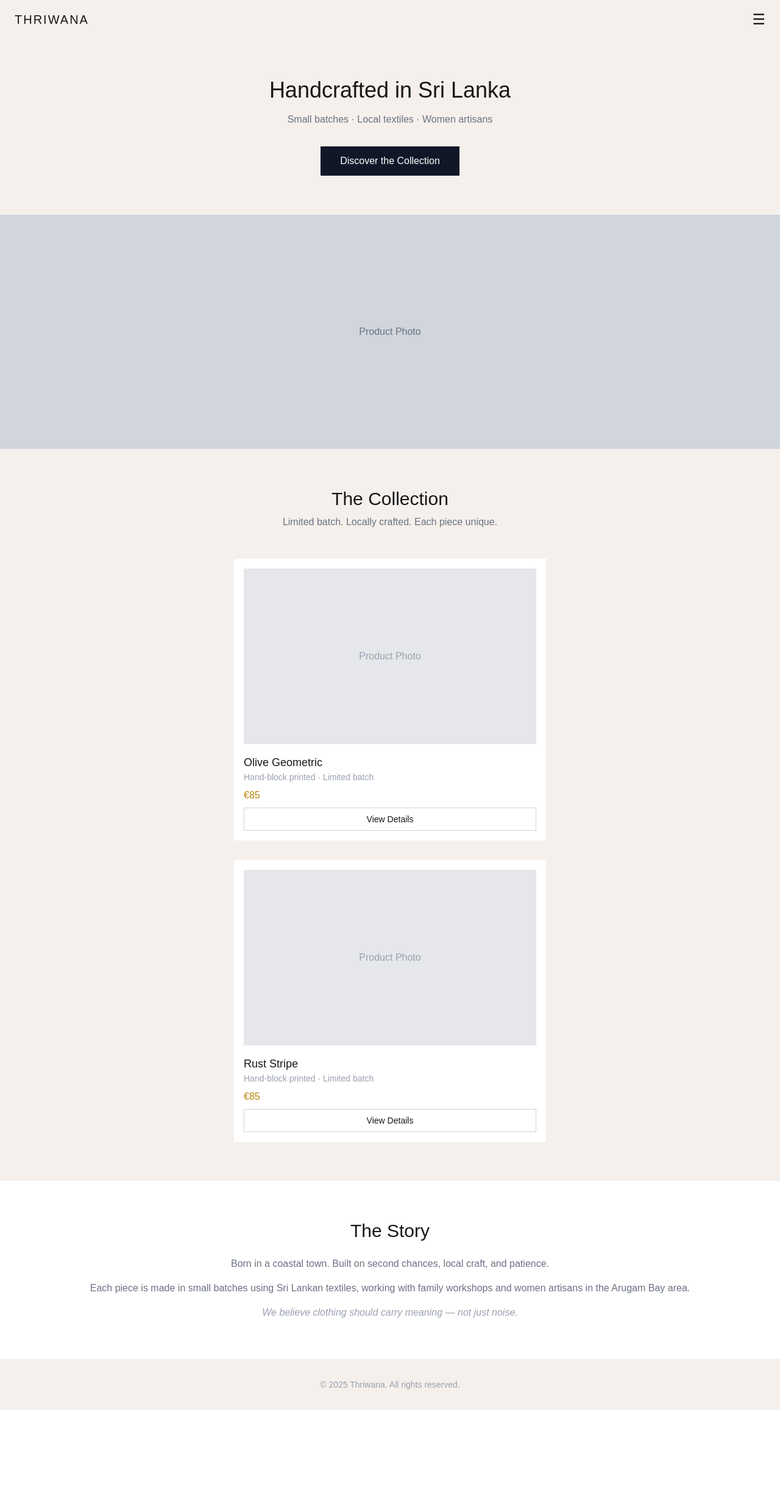
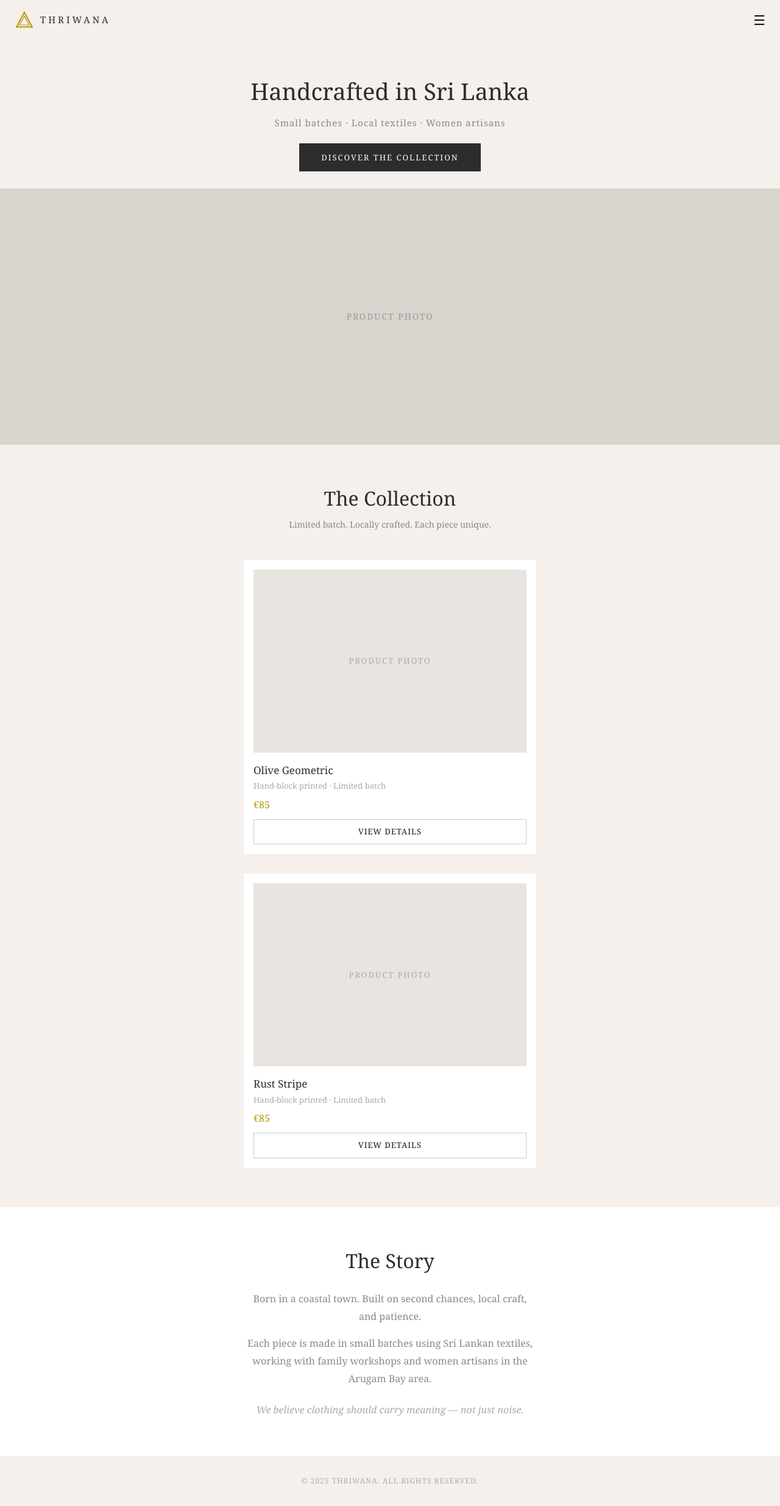
Before and after one commit to yanbaylon06-max/thriwana, a Next.js app: page / in a window 1280 px wide. Shown: the whole page at 61% size. Before the commit the page ends 2312 px from the top, so only its background shows below. Built offline with nearby package versions, Linux system fonts and the light colour scheme.

Commit message:
Premium design with logo

```diff
--- a/app/page.tsx
+++ b/app/page.tsx
@@ -1,67 +1,85 @@
 export default function Home() {
   return (
-    <main className="min-h-screen bg-[#f5f0eb]">
+    <main className="min-h-screen" style={{backgroundColor: '#f5f0eb', fontFamily: 'Georgia, serif'}}>
       {/* Nav */}
-      <nav className="flex justify-between items-center px-6 py-4">
-        <div className="flex items-center gap-2">
-          <span className="text-xl font-light tracking-widest">THRIWANA</span>
+      <nav style={{display: 'flex', justifyContent: 'space-between', alignItems: 'center', padding: '16px 24px', backgroundColor: '#f5f0eb'}}>
+        <div style={{display: 'flex', alignItems: 'center', gap: '10px'}}>
+          <svg width="32" height="32" viewBox="0 0 40 40" fill="none">
+            <polygon points="20,4 36,34 4,34" stroke="#b8960c" strokeWidth="2.5" fill="none"/>
+            <polygon points="20,12 30,30 10,30" stroke="#b8960c" strokeWidth="1.5" fill="none"/>
+          </svg>
+          <span style={{fontSize: '15px', letterSpacing: '4px', color: '#2c2c2c'}}>THRIWANA</span>
         </div>
-        <button className="text-2xl">☰</button>
+        <button style={{fontSize: '22px', background: 'none', border: 'none', cursor: 'pointer'}}>☰</button>
       </nav>
 
       {/* Hero */}
-      <section className="px-6 py-16 text-center">
-        <h1 className="text-4xl font-light mb-4">Handcrafted in Sri Lanka</h1>
-        <p className="text-gray-500 mb-8">Small batches · Local textiles · Women artisans</p>
-        <a href="#collection" className="bg-gray-900 text-white px-8 py-3 inline-block">
-          Discover the Collection
+      <section style={{padding: '60px 24px 40px', textAlign: 'center'}}>
+        <h1 style={{fontSize: '38px', fontWeight: '300', color: '#2c2c2c', lineHeight: '1.3', marginBottom: '16px'}}>
+          Handcrafted in Sri Lanka
+        </h1>
+        <p style={{color: '#888', fontSize: '15px', marginBottom: '32px', letterSpacing: '1px'}}>
+          Small batches · Local textiles · Women artisans
+        </p>
+        <a href="#collection" style={{backgroundColor: '#2c2c2c', color: '#fff', padding: '14px 36px', textDecoration: 'none', fontSize: '13px', letterSpacing: '2px'}}>
+          DISCOVER THE COLLECTION
         </a>
       </section>
 
-      {/* Hero Image Placeholder */}
-      <div className="w-full h-96 bg-gray-300 flex items-center justify-center">
-        <span className="text-gray-500">Product Photo</span>
+      {/* Hero Image */}
+      <div style={{width: '100%', height: '420px', backgroundColor: '#d9d4ce', display: 'flex', alignItems: 'center', justifyContent: 'center'}}>
+        <span style={{color: '#999', fontSize: '14px', letterSpacing: '2px'}}>PRODUCT PHOTO</span>
       </div>
 
       {/* Collection */}
-      <section id="collection" className="px-6 py-16">
-        <h2 className="text-3xl font-light text-center mb-2">The Collection</h2>
-        <p className="text-center text-gray-500 mb-12">Limited batch. Locally crafted. Each piece unique.</p>
-        <div className="grid grid-cols-1 gap-8 max-w-lg mx-auto">
+      <section id="collection" style={{padding: '64px 24px'}}>
+        <h2 style={{fontSize: '32px', fontWeight: '300', textAlign: 'center', color: '#2c2c2c', marginBottom: '8px'}}>The Collection</h2>
+        <p style={{textAlign: 'center', color: '#888', marginBottom: '48px', fontSize: '14px'}}>Limited batch. Locally crafted. Each piece unique.</p>
+        <div style={{maxWidth: '480px', margin: '0 auto', display: 'flex', flexDirection: 'column', gap: '32px'}}>
           {/* Product 1 */}
-          <div className="bg-white p-4">
-            <div className="w-full h-72 bg-gray-200 flex items-center justify-center mb-4">
-              <span className="text-gray-400">Product Photo</span>
+          <div style={{backgroundColor: '#fff', padding: '16px'}}>
+            <div style={{width: '100%', height: '300px', backgroundColor: '#e8e4df', display: 'flex', alignItems: 'center', justifyContent: 'center', marginBottom: '16px'}}>
+              <span style={{color: '#aaa', fontSize: '13px', letterSpacing: '2px'}}>PRODUCT PHOTO</span>
             </div>
-            <h3 className="text-lg font-light">Olive Geometric</h3>
-            <p className="text-gray-400 text-sm">Hand-block printed · Limited batch</p>
-            <p className="text-[#b8860b] my-2">€85</p>
-            <button className="w-full border border-gray-300 py-2 text-sm">View Details</button>
+            <h3 style={{fontWeight: '300', fontSize: '17px', color: '#2c2c2c', marginBottom: '4px'}}>Olive Geometric</h3>
+            <p style={{color: '#aaa', fontSize: '13px', marginBottom: '8px'}}>Hand-block printed · Limited batch</p>
+            <p style={{color: '#b8960c', fontSize: '16px', marginBottom: '12px'}}>€85</p>
+            <button style={{width: '100%', border: '1px solid #ccc', padding: '10px', backgroundColor: 'transparent', fontSize: '13px', letterSpacing: '1px', cursor: 'pointer'}}>
+              VIEW DETAILS
+            </button>
           </div>
           {/* Product 2 */}
-          <div className="bg-white p-4">
-            <div className="w-full h-72 bg-gray-200 flex items-center justify-center mb-4">
-              <span className="text-gray-400">Product Photo</span>
+          <div style={{backgroundColor: '#fff', padding: '16px'}}>
+            <div style={{width: '100%', height: '300px', backgroundColor: '#e8e4df', display: 'flex', alignItems: 'center', justifyContent: 'center', marginBottom: '16px'}}>
+              <span style={{color: '#aaa', fontSize: '13px', letterSpacing: '2px'}}>PRODUCT PHOTO</span>
             </div>
-            <h3 className="text-lg font-light">Rust Stripe</h3>
-            <p className="text-gray-400 text-sm">Hand-block printed · Limited batch</p>
-            <p className="text-[#b8860b] my-2">€85</p>
-            <button className="w-full border border-gray-300 py-2 text-sm">View Details</button>
+            <h3 style={{fontWeight: '300', fontSize: '17px', color: '#2c2c2c', marginBottom: '4px'}}>Rust Stripe</h3>
+            <p style={{color: '#aaa', fontSize: '13px', marginBottom: '8px'}}>Hand-block printed · Limited batch</p>
+            <p style={{color: '#b8960c', fontSize: '16px', marginBottom: '12px'}}>€85</p>
+            <button style={{width: '100%', border: '1px solid #ccc', padding: '10px', backgroundColor: 'transparent', fontSize: '13px', letterSpacing: '1px', cursor: 'pointer'}}>
+              VIEW DETAILS
+            </button>
           </div>
         </div>
       </section>
 
       {/* Story */}
-      <section className="px-6 py-16 text-center bg-white">
-        <h2 className="text-3xl font-light mb-6">The Story</h2>
-        <p className="text-gray-500 mb-4">Born in a coastal town. Built on second chances, local craft, and patience.</p>
-        <p className="text-gray-500 mb-4">Each piece is made in small batches using Sri Lankan textiles, working with family workshops and women artisans in the Arugam Bay area.</p>
-        <p className="text-gray-400 italic">We believe clothing should carry meaning — not just noise.</p>
+      <section style={{padding: '64px 24px', textAlign: 'center', backgroundColor: '#fff'}}>
+        <h2 style={{fontSize: '32px', fontWeight: '300', color: '#2c2c2c', marginBottom: '24px'}}>The Story</h2>
+        <p style={{color: '#888', marginBottom: '16px', lineHeight: '1.8', maxWidth: '480px', margin: '0 auto 16px'}}>
+          Born in a coastal town. Built on second chances, local craft, and patience.
+        </p>
+        <p style={{color: '#888', lineHeight: '1.8', maxWidth: '480px', margin: '0 auto 16px'}}>
+          Each piece is made in small batches using Sri Lankan textiles, working with family workshops and women artisans in the Arugam Bay area.
+        </p>
+        <p style={{color: '#aaa', fontStyle: 'italic', marginTop: '24px'}}>
+          We believe clothing should carry meaning — not just noise.
+        </p>
       </section>
 
       {/* Footer */}
-      <footer className="px-6 py-8 text-center text-gray-400 text-sm">
-        © 2025 Thriwana. All rights reserved.
+      <footer style={{padding: '32px 24px', textAlign: 'center', color: '#aaa', fontSize: '12px', letterSpacing: '1px'}}>
+        © 2025 THRIWANA. ALL RIGHTS RESERVED.
       </footer>
     </main>
   );
```
